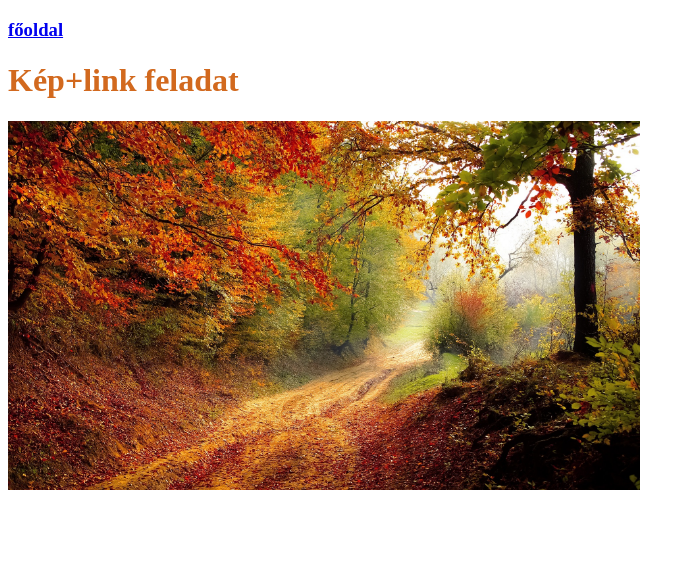
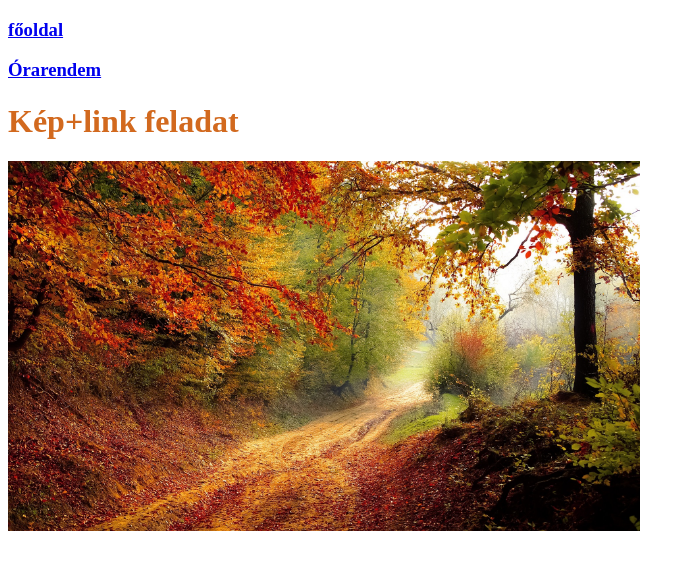
Before and after one commit to varadim1/weboldalam, a plain HTML site: page keplink.html in a window 1280 px wide. Shown: the whole page, without its empty margins (0-695 px from the left). Drawn offline with Linux system fonts and the light colour scheme.

Commit message:
asdsadas

```diff
--- a/keplink.html
+++ b/keplink.html
@@ -7,6 +7,7 @@
 </head>
 <body>
     <h3><a href="index.html">főoldal</a></h3>
+    <h3><a href="orarend.html">Órarendem</a></h3>
     <h1 style="color: chocolate;">Kép+link feladat</h1>
     <a href="https://hu.wikipedia.org/wiki/Ősz"><img src="img/osz.jpg" alt="osz" title="ősz" height="50%" width="50%"></a>
 </body>
```
